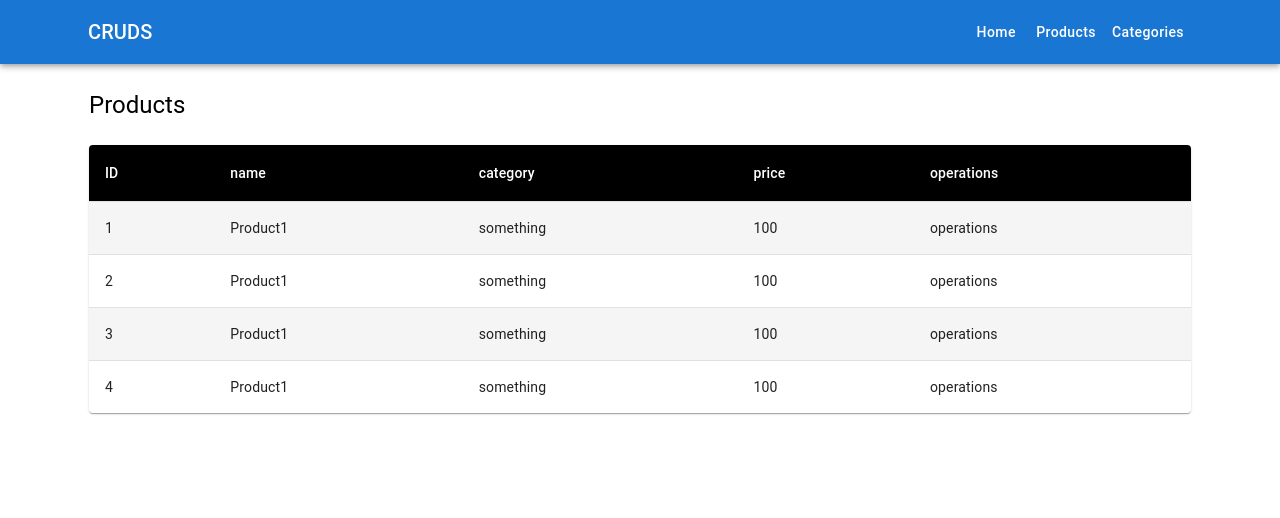
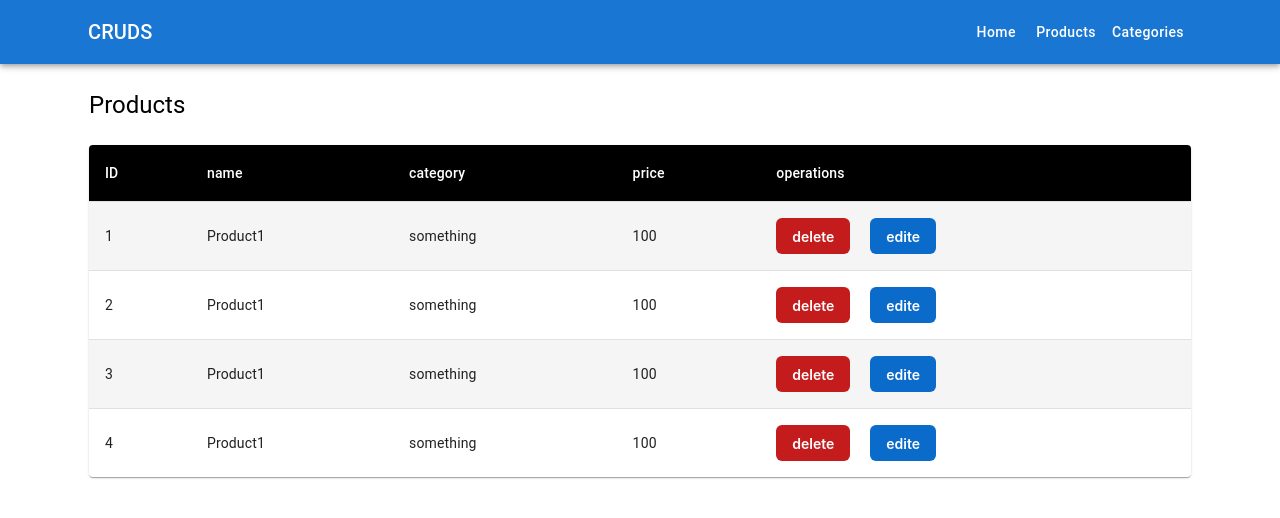
Before and after one commit to ahmedRAOUANE/cruds-app, a React (Create React App) app: page /products in a window 1280 px wide. Shown: the top 518 px of the page. Built offline with nearby package versions, Linux system fonts and the light colour scheme.

Commit message:
Update 3 files

```diff
--- a/package.json
+++ b/package.json
@@ -6,6 +6,7 @@
     "@emotion/react": "^11.11.1",
     "@emotion/styled": "^11.11.0",
     "@mui/icons-material": "^5.14.3",
+    "@mui/joy": "^5.0.0-beta.2",
     "@mui/material": "^5.14.4",
     "@mui/x-data-grid": "^6.11.1",
     "@testing-library/jest-dom": "^5.17.0",
--- a/src/pages/products/Products.jsx
+++ b/src/pages/products/Products.jsx
@@ -11,6 +11,7 @@ import {
   Paper,
   Typography,
 } from "@mui/material";
+import Button from "@mui/joy/Button";
 
 function createData(id, name, category, price) {
   return { id, name, category, price };
@@ -69,7 +70,12 @@ const Products = () => {
                 <StyledTableCell>{row.name}</StyledTableCell>
                 <StyledTableCell>{row.category}</StyledTableCell>
                 <StyledTableCell>{row.price}</StyledTableCell>
-                <StyledTableCell>operations</StyledTableCell>
+                <StyledTableCell>
+                  <Button color="danger" style={{ marginRight: "20px" }}>
+                    delete
+                  </Button>
+                  <Button>edite</Button>
+                </StyledTableCell>
               </StyledTableRow>
             ))}
           </TableBody>
```
Also changed, not shown: 1 other file (tests, documents, lock files or other folders).
